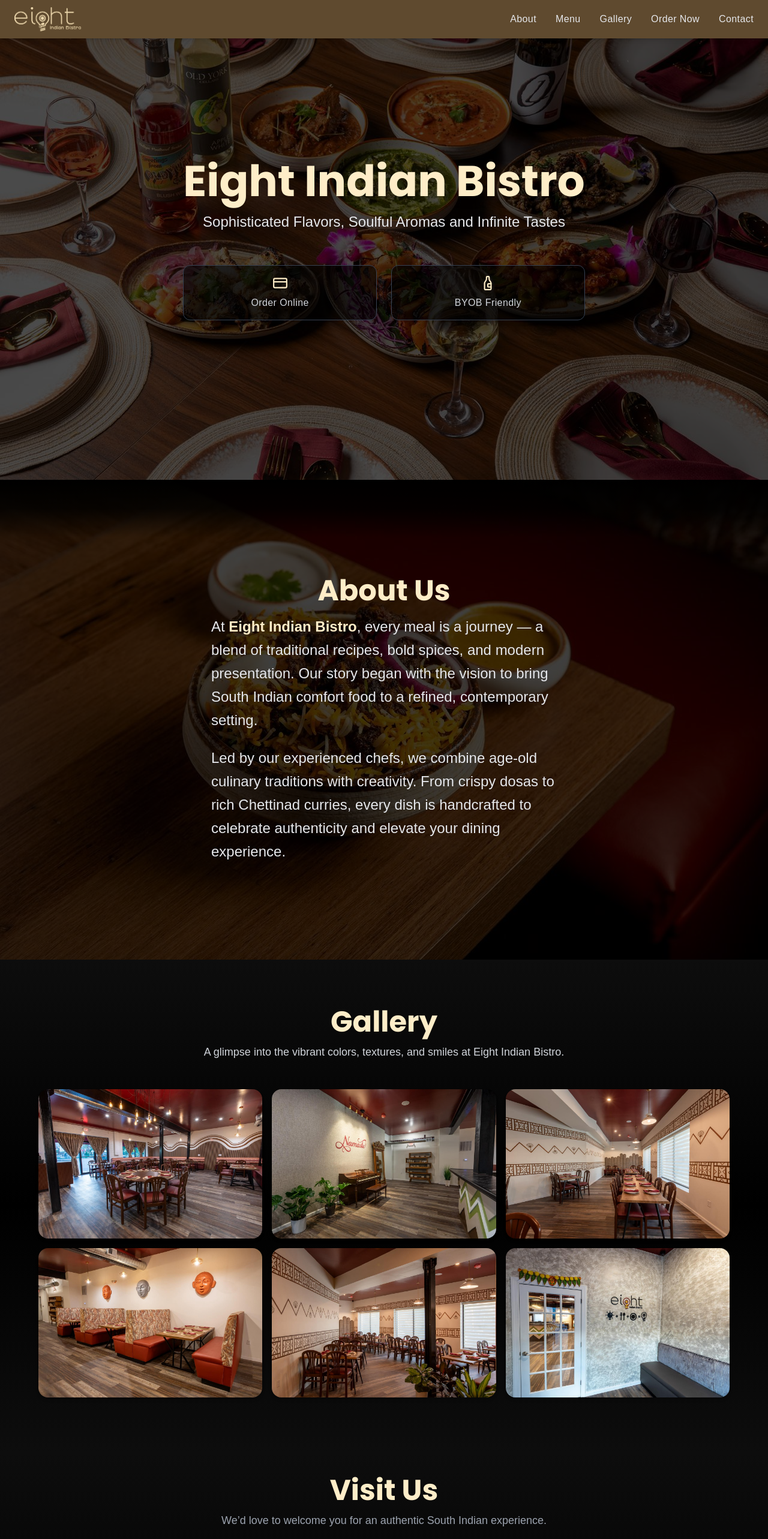
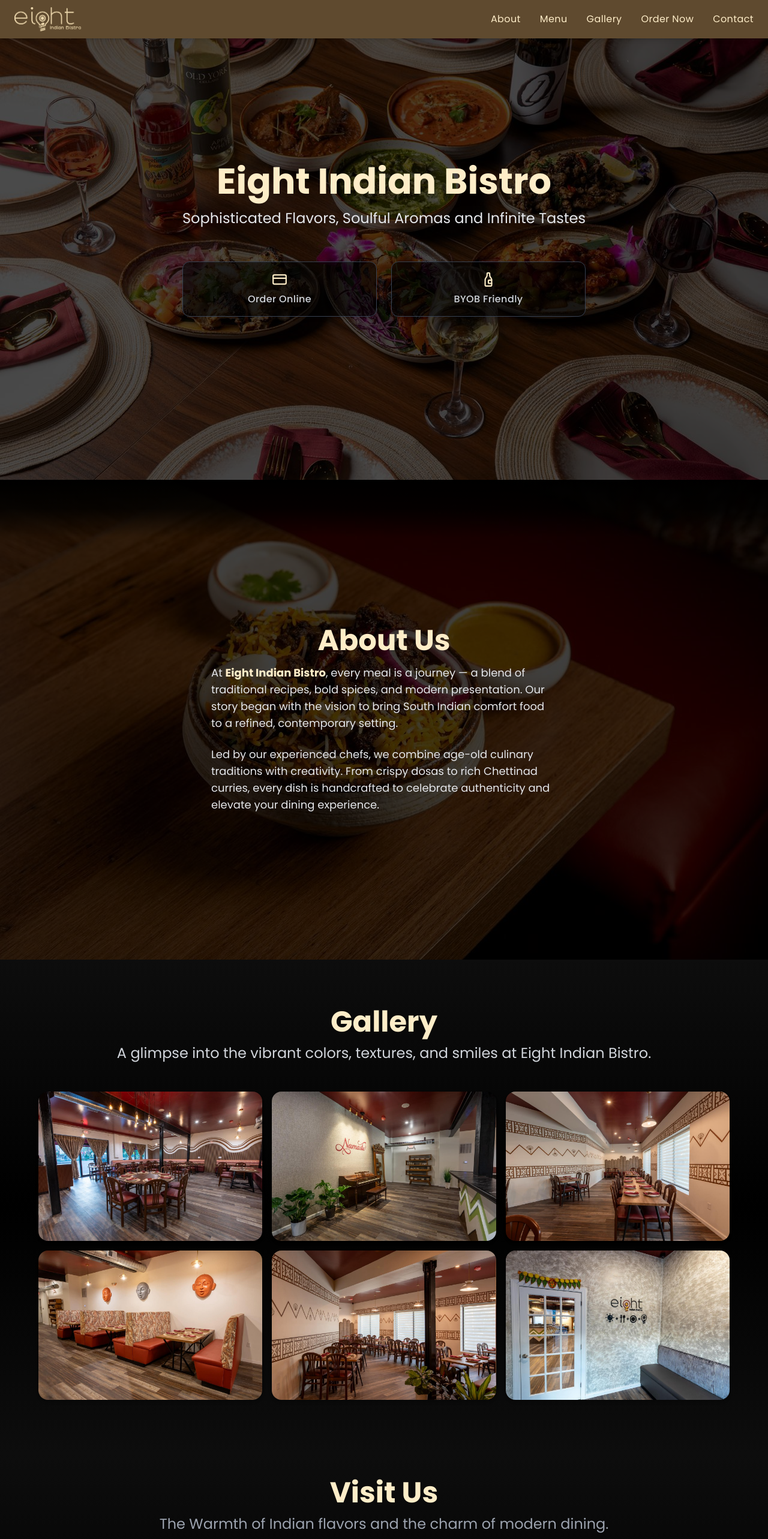
Before and after one commit to nehruperumalla/eight-indian-bistro, a React (Vite) app: page / in a window 1280 px wide. Shown: the top 2566 px of the page at 60% size. Built offline with nearby package versions, Linux system fonts and the light colour scheme.

Commit message:
Modified: Text sizes

```diff
--- a/src/components/About.jsx
+++ b/src/components/About.jsx
@@ -48,14 +48,14 @@
             About Us
           </h2>
 
-          <p className="text-gray-200 text-2xl leading-relaxed mb-6 font-secondary">
+          <p className="text-gray-200 text-sm sm:text-base md:text-lg leading-relaxed mb-6">
             At <span className="text-turmeric font-bold">Eight Indian Bistro</span>, every
             meal is a journey — a blend of traditional recipes, bold spices, and
             modern presentation. Our story began with the vision to bring South
             Indian comfort food to a refined, contemporary setting.
           </p>
 
-          <p className="text-gray-200 text-2xl leading-relaxed font-secondary">
+          <p className="text-gray-200 text-sm sm:text-base md:text-lg md:text-lg leading-relaxed">
             Led by our experienced chefs, we combine age-old culinary traditions
             with creativity. From crispy dosas to rich Chettinad curries, every
             dish is handcrafted to celebrate authenticity and elevate your dining
--- a/src/components/Contact.jsx
+++ b/src/components/Contact.jsx
@@ -18,9 +18,8 @@
         <h2 className="text-4xl md:text-5xl font-bold text-turmeric mb-3">
           Visit Us
         </h2>
-        <p className="text-gray-400 font-secondary text-lg">
-          We’d love to welcome you for an authentic South Indian experience.
-        </p>
+        <p className="text-gray-400 text-sm md:text-2xl">
+          The Warmth of Indian flavors and the charm of modern dining. </p>
       </motion.div>
 
       {/* Contact + Map */}
@@ -52,7 +51,7 @@
           </div>
 
           <div className="mt-6">
-            <p className="text-gray-400 text-md font-secondary mb-2">
+            <p className="text-gray-400 text-md mb-2">
               <span className="text-turmeric font-semibold">Hours:</span>
             </p>
               <div className="divide-y divide-white/10 border-t border-b border-white/10 max-w-sm md:max-w-md">
@@ -66,7 +65,7 @@
                   ["Sunday", "11:30 AM - 3:00 PM and 5:30 PM - 10:00 PM"]
                 ].map(([day, time], i) => (
                   <div key={i}
-                        className="flex justify-between py-2 text-sm font-secondary">
+                        className="flex justify-between py-2 text-sm">
                           <span className="text-gray-300">{day}</span>
                           <span className="text-gray-100">{time}</span>
 
--- a/src/components/Gallery.jsx
+++ b/src/components/Gallery.jsx
@@ -27,7 +27,7 @@
         transition={{ duration: 0.8 }}
       >
         <h2 className="text-4xl md:text-5xl font-bold text-turmeric mb-3">Gallery</h2>
-        <p className="text-gray-300 font-secondary text-lg">
+        <p className="text-gray-300 text-sm md:text-2xl">
           A glimpse into the vibrant colors, textures, and smiles at Eight Indian Bistro.
         </p>
       </motion.div>
--- a/src/components/Hero.jsx
+++ b/src/components/Hero.jsx
@@ -29,10 +29,10 @@
         animate={{ opacity: 1, y: 0 }}
         transition={{ duration: 1, ease: "easeOut" }}
       >
-        <h1 className="font-primary text-5xl md:text-7xl font-bold text-turmeric drop-shadow-lg">
+        <h1 className="font-primary text-4xl sm:text-4xl md:text-6xl font-bold text-turmeric drop-shadow-lg">
           Eight Indian Bistro
         </h1>
-        <p className="mt-4 text-lg md:text-2xl text-gray-200 font-secondary">
+        <p className="mt-4 text-sm md:text-2xl text-gray-200">
           Sophisticated Flavors, Soulful Aromas and Infinite Tastes
         </p>
 
@@ -88,7 +88,7 @@
       className="flex flex-col items-center justify-center bg-black/60 rounded-xl py-4 shadow-md border border-gray-700 hover:border-turmeric transition-all"
     >
       <div className="mb-2 text-xl text-turmeric">{item.icon}</div>
-      <span className="text-sm md:text-base font-medium tracking-wide font-secondary">
+      <span className="text-sm md:text-base font-medium tracking-wide">
         {item.label}
       </span>
     </motion.a>
--- a/src/components/Menu.jsx
+++ b/src/components/Menu.jsx
@@ -125,7 +125,7 @@
         <h2 className="text-4xl md:text-5xl font-bold text-turmeric mb-3">
           Our Menu
         </h2>
-        <p className="text-gray-300 font-secondary text-lg">
+        <p className="text-gray-300 text-lg">
           Experience authentic South Indian flavors crafted with passion and precision.
         </p>
       </motion.div>
@@ -150,7 +150,7 @@
               <h3 className="text-turmeric text-2xl font-semibold mb-1">
                 {dish.name}
               </h3>
-              <p className="text-gray-200 text-sm font-secondary">
+              <p className="text-gray-200 text-sm">
                 {dish.desc}
               </p>
             </div>
--- a/src/components/Navbar.jsx
+++ b/src/components/Navbar.jsx
@@ -44,14 +44,14 @@
               to="about"
               smooth={true}
               duration={600}
-              className="cursor-pointer text-gray-200 hover:text-turmeric transition-colors font-secondary tracking-wide"
+              className="cursor-pointer text-turmeric text-gray-200 hover:text-turmeric transition-colors tracking-wide"
             >
               About
             </Link>
             <a
               href="/pdfs/EightIndianBistro_FullMenu.pdf"
               target="_blank"
-              className="cursor-pointer text-gray-200 hover:text-turmeric transition-colors font-secondary tracking-wide"
+              className="cursor-pointer text-turmeric text-gray-200 hover:text-turmeric transition-colors tracking-wide"
             >
               Menu
             </a>
@@ -61,7 +61,7 @@
               to="gallery"
               smooth={true}
               duration={600}
-              className="cursor-pointer text-gray-200 hover:text-turmeric transition-colors font-secondary tracking-wide"
+              className="cursor-pointer text-turmeric text-gray-200 hover:text-turmeric transition-colors tracking-wide"
             >
               Gallery
             </Link>
@@ -69,7 +69,7 @@
               href="https://order.toasttab.com/online/eightindianbistro"
               rel="noopener noreferrer"
               target="_blank"
-              className="cursor-pointer text-gray-200 hover:text-turmeric transition-colors font-secondary tracking-wide"
+              className="cursor-pointer text-turmeric text-gray-200 hover:text-turmeric transition-colors tracking-wide"
             >
               Order Now
             </a>
@@ -78,7 +78,7 @@
               to="contact"
               smooth={true}
               duration={600}
-              className="cursor-pointer text-gray-200 hover:text-turmeric transition-colors font-secondary tracking-wide"
+              className="cursor-pointer text-turmeric text-gray-200 hover:text-turmeric transition-colors tracking-wide"
             >
               Contact
             </Link>
@@ -126,7 +126,7 @@
               to="about"
               smooth={true}
               duration={600}
-              className="cursor-pointer text-gray-200 hover:text-turmeric transition-colors font-secondary"
+              className="cursor-pointer text-turmeric hover:text-turmeric transition-colors"
 
             >
               About
@@ -134,7 +134,7 @@
             <a
               href="/pdfs/EightIndianBistro_FullMenu.pdf"
               target="_blank"
-              className="cursor-pointer text-gray-200 hover:text-turmeric transition-colors font-secondary"
+              className="cursor-pointer text-turmeric hover:text-turmeric transition-colors"
 
             >
               Menu
@@ -145,7 +145,7 @@
               to="gallery"
               smooth={true}
               duration={600}
-              className="cursor-pointer text-gray-200 hover:text-turmeric transition-colors font-secondary"
+              className="cursor-pointer text-turmeric hover:text-turmeric transition-colors"
             >
               Gallery
             </Link>
@@ -153,7 +153,7 @@
               href="https://order.toasttab.com/online/eightindianbistro"
               rel="noopener noreferrer"
               target="_blank"
-              className="cursor-pointer text-gray-200 hover:text-turmeric transition-colors font-secondary"
+              className="cursor-pointer text-turmeric hover:text-turmeric transition-colors"
             >
               Order Now
             </a>
@@ -162,7 +162,7 @@
               to="contact"
               smooth={true}
               duration={600}
-              className="cursor-pointer text-gray-200 hover:text-turmeric transition-colors font-secondary"
+              className="cursor-pointer text-turmeric hover:text-turmeric transition-colors"
             >
               Contact
             </Link>
```
